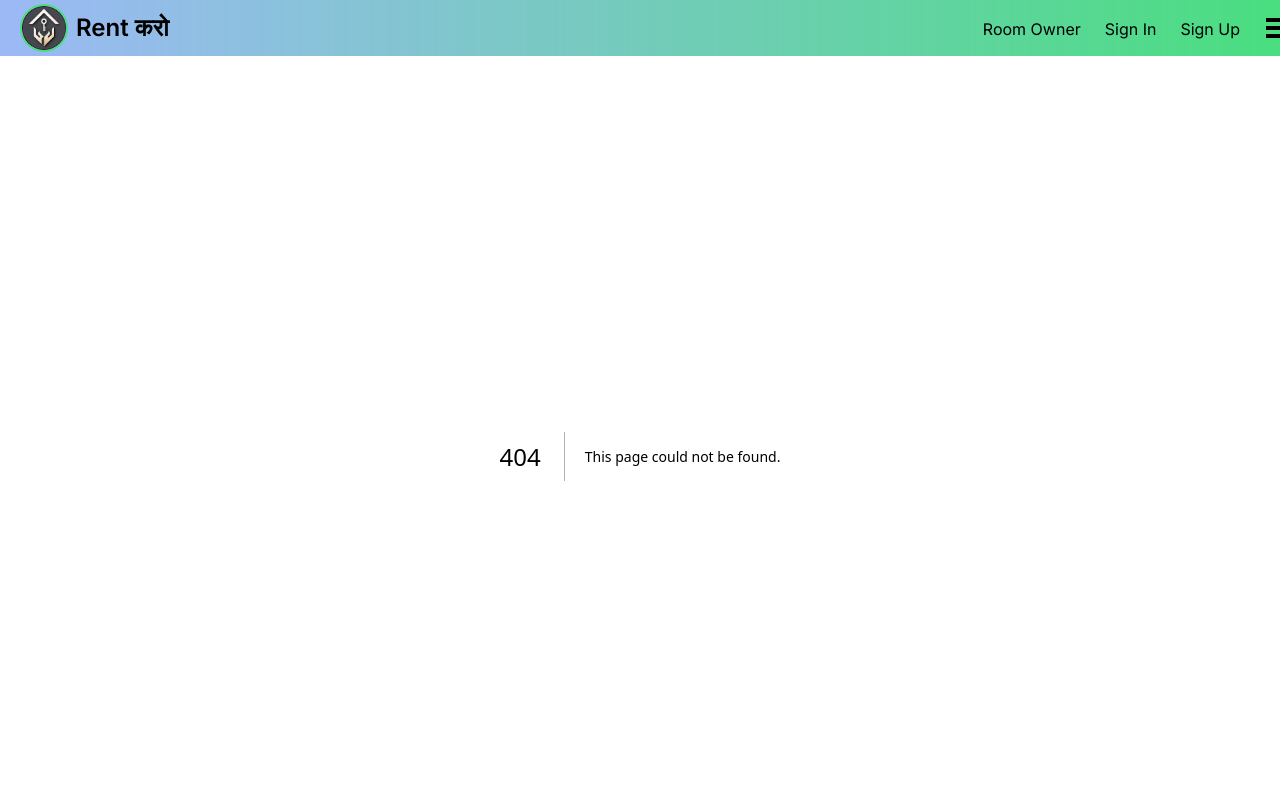
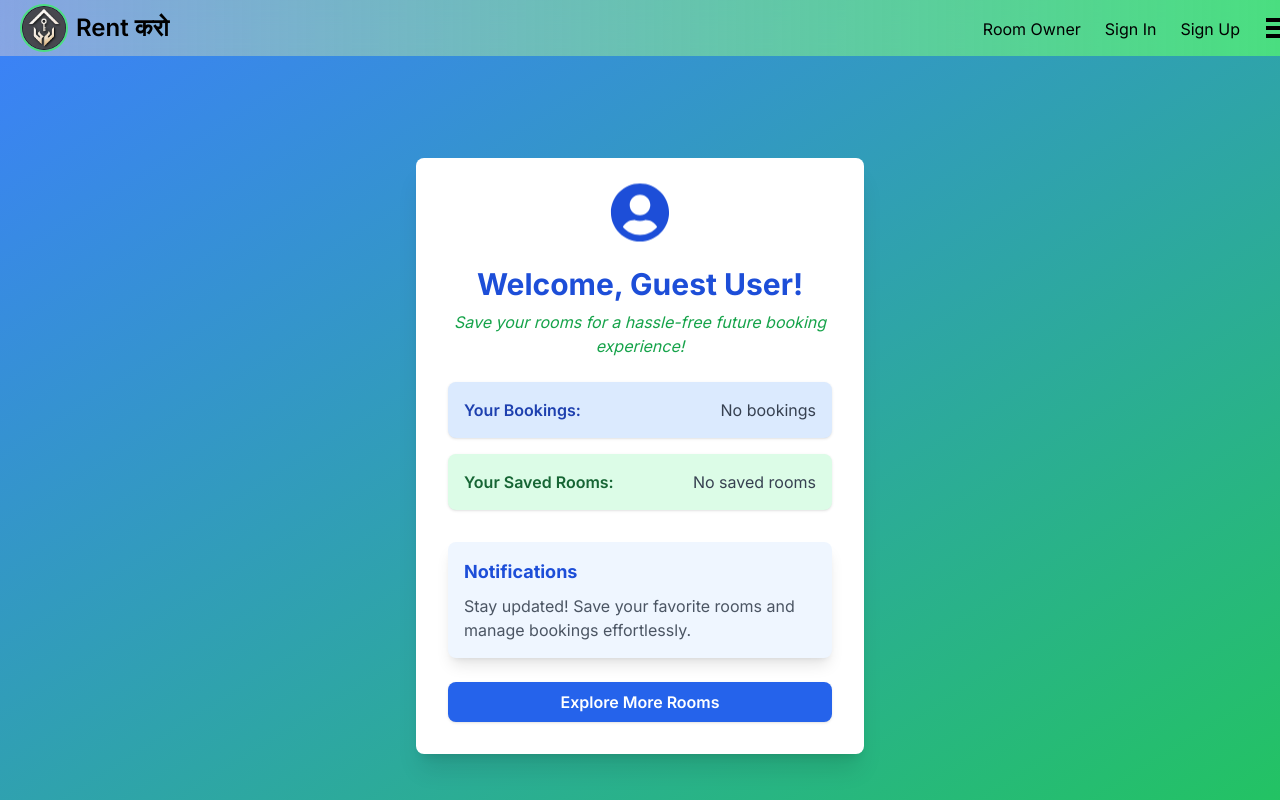
Before and after one commit to monurajj/RentKaro, a Next.js app: page /profile in a window 1280 px wide. Before the commit this address had no page. Shown: the top 800 px of the page. Built offline with nearby package versions, Linux system fonts and the light colour scheme.

Commit message:
improving profile section

```diff
--- a/src/Modal/sidePanelOptiions.jsx
+++ b/src/Modal/sidePanelOptiions.jsx
@@ -4,11 +4,36 @@ import { useEffect, useRef, useState } from 'react';
 import { auth } from '../app/lib/fireBaseConfig';
 import { useRouter } from 'next/navigation';
 
-const SidePanel = ({ isOpen, onClose }) => {
+const SidePanel = ({ isOpen, onClose, setIsPanelOpen }) => {
   const panelRef = useRef(null);
   const [user, setUser] = useState(null);
   const router = useRouter();
 
+  const handleSignOut = async () => {
+    try {
+      // Systematically clear all authentication-related items
+      const itemsToRemove = [
+        "token",
+        "username",
+        "refreshToken",
+        "userId",  // Add any other tokens or user-related items
+      ];
+
+      itemsToRemove.forEach(item => localStorage.removeItem(item));
+      setUser(null);
+      setIsProfileMenuOpen(false);
+      setIsMobileMenuOpen(false);
+      router.push('/');
+
+      window.location.reload();
+    } catch (error) {
+      console.error('Error during sign out:', error);
+      // Optionally show a user-friendly error toast or notification
+    }
+  };
+  const turnOff = ()=>{
+    setIsPanelOpen(false)
+  }
   const menuItems = [
     { id: 'find-accommodation', name: "Find Accommodation", icon: Search, href: "/DashBoard/AllRooms" },
     { id: 'list-property', name: "List Your Property", icon: Home, href: "/DashBoard/OwnerDetails" },
@@ -49,17 +74,6 @@ const SidePanel = ({ isOpen, onClose }) => {
     };
   }, [isOpen, onClose]);
 
-  const handleSignOut = async () => {
-    try {
-      await signOut(auth);
-      localStorage.clear();
-      router.push('/');
-      onClose();
-    } catch (error) {
-      console.error("Error signing out: ", error);
-    }
-  };
-
   if (!isOpen) return null;
 
   return (
@@ -96,19 +110,21 @@ const SidePanel = ({ isOpen, onClose }) => {
           </button>
         </div>
         <nav className="flex-grow overflow-y-auto py-4 px-4 space-y-2">
-          {menuItems.map((item) => (
+          {menuItems.map((item) => {
+            console.log(item)
+            return(
             <Link
               key={item.id}
               href={item.href}
               className="block w-full"
-              onClick={onClose}
+              onClick={turnOff}
             >
               <div className="flex items-center text-left px-4 py-3 text-gray-700 hover:bg-gradient-to-r hover:from-blue-50 hover:to-green-50 rounded-lg transition-all duration-200 ease-in-out transform hover:scale-105 gap-4">
                 <item.icon className="mr-4 h-6 w-6 text-blue-500" />
                 <span className="font-medium">{item.name}</span>
               </div>
             </Link>
-          ))}
+          )})}
           {user && (
             <button
               onClick={handleSignOut}
@@ -116,7 +132,8 @@ const SidePanel = ({ isOpen, onClose }) => {
             >
               <div className="flex items-center gap-4">
                 <LogOut className="mr-4 h-6 w-6 text-blue-500" />
-                <span className="font-medium">Sign Out</span>
+                <span className="font-medium"
+                onClick={handleSignOut}>Sign Out</span>
               </div>
             </button>
           )}
--- /dev/null
+++ b/src/app/profile/page.jsx
@@ -0,0 +1,74 @@
+"use client";
+import { useEffect, useState } from "react";
+import { FaUserCircle } from "react-icons/fa"; // Import user icon
+// import Router from "next/router";
+// import { useRouter } from "next/router";
+import Link from "next/link";
+
+const ProfilePage = () => {
+  const [username, setUsername] = useState("");
+  const [bookings, setBookings] = useState("No bookings");
+  const [savedRooms, setSavedRooms] = useState("No saved rooms");
+//   const router = useRouter();
+
+  useEffect(() => {
+    // Fetch user data from localStorage
+    const storedUsername = localStorage.getItem("username") || "Guest User";
+    setUsername(storedUsername);
+  }, []);
+
+//   const handleClickMore = () => {
+//     router.push("/");
+//   };
+
+  return (
+    <div className="min-h-screen bg-gradient-to-br from-blue-500 to-green-500 flex flex-col items-center justify-center p-6">
+      <div
+        className="bg-white shadow-xl rounded-lg w-full max-w-md p-8 animate-fadeIn"
+        style={{ animationDuration: "1.2s" }}
+      >
+        <div className="flex flex-col items-center">
+          <FaUserCircle className="text-blue-700 text-6xl mb-4 animate-bounce" />
+          <h1 className="text-3xl font-bold text-blue-700 text-center">
+            Welcome, {username}!
+          </h1>
+          <p className="text-center text-green-600 mt-2 italic">
+            Save your rooms for a hassle-free future booking experience!
+          </p>
+        </div>
+
+        <div className="mt-6">
+          <div className="flex justify-between items-center bg-blue-100 p-4 rounded-lg shadow hover:scale-105 transform transition duration-300">
+            <p className="text-blue-800 font-semibold">Your Bookings:</p>
+            <span className="text-gray-700">{bookings}</span>
+          </div>
+          <div className="flex justify-between items-center bg-green-100 p-4 rounded-lg shadow mt-4 hover:scale-105 transform transition duration-300">
+            <p className="text-green-800 font-semibold">Your Saved Rooms:</p>
+            <span className="text-gray-700">{savedRooms}</span>
+          </div>
+        </div>
+
+        <div className="mt-8 bg-blue-50 p-4 rounded-lg shadow-lg hover:shadow-xl transition duration-300">
+          <h2 className="text-lg font-bold text-blue-700">Notifications</h2>
+          <p className="text-gray-600 mt-2">
+            Stay updated! Save your favorite rooms and manage bookings
+            effortlessly.
+          </p>
+        </div>
+
+        <div className="flex justify-center items-center">
+        <Link
+  href="/"
+  className="mt-6 w-full max-w-sm bg-blue-600 text-white font-semibold py-2 rounded-lg shadow hover:bg-blue-700 hover:scale-105 transform transition duration-300 text-center"
+>
+  Explore More Rooms
+</Link>
+
+</div>
+
+      </div>
+    </div>
+  );
+};
+
+export default ProfilePage;
--- a/src/components/HotelsPgRoomDetails.jsx
+++ b/src/components/HotelsPgRoomDetails.jsx
@@ -26,15 +26,11 @@ const HotelsPgRoomDetails = () => {
   const ApiEndPoints = process.env.NEXT_PUBLIC_API_URL;
 
   const [user, setUser] = useState(null);
+
+
   useEffect(() => {
-    const unsubscribe = onAuthStateChanged(auth, (user) => {
-      if (user) {
-        setUser(user);
-      } else {
-        setUser(null);
-      }
-    });
-    return () => unsubscribe();
+    const username = localStorage.getItem("username");
+    setUser(username)
   }, []);
 
   useEffect(() => {
--- a/src/components/NavBar.jsx
+++ b/src/components/NavBar.jsx
@@ -26,14 +26,26 @@ function NavBar() {
   const [user, setUser] = useState(null);
   const router = useRouter();
 
+  // Effect to check and set user on component mount
   useEffect(() => {
-    const token = localStorage.getItem("token");
-    if (token) {
-      const username = localStorage.getItem("username");
-      setUser(username);
-    }
+    const checkUserAuthentication = () => {
+      try {
+        const token = localStorage.getItem("token");
+        const username = localStorage.getItem("username");
+        if (token && username) {
+          setUser(username);
+        } else {
+          setUser(null);
+        }
+      } catch (error) {
+        console.error("Error checking authentication:", error);
+        setUser(null);
+      }
+    };
+    checkUserAuthentication();
   }, []);
 
+  // Effect to handle click outside of profile menu
   useEffect(() => {
     const handleClickOutside = (event) => {
       if (
@@ -43,34 +55,33 @@ function NavBar() {
         setIsProfileMenuOpen(false);
       }
     };
+
     document.addEventListener("mousedown", handleClickOutside);
     return () => document.removeEventListener("mousedown", handleClickOutside);
   }, []);
 
+
+  // Improved sign-out method with more robust handling
   const handleSignOut = async () => {
     try {
-      // Clear all storage
-      localStorage.clear(); // This will clear all localStorage items
-      // or specifically clear required items:
-      // localStorage.removeItem("token");
-      // localStorage.removeItem("username");
-      // localStorage.removeItem("refreshToken");
+      // Systematically clear all authentication-related items
+      const itemsToRemove = [
+        "token",
+        "username",
+        "refreshToken",
+        "userId",  // Add any other tokens or user-related items
+      ];
 
-      // Reset user state
+      itemsToRemove.forEach(item => localStorage.removeItem(item));
       setUser(null);
-
-      // Close any open menus
       setIsProfileMenuOpen(false);
       setIsMobileMenuOpen(false);
+      router.push('/');
 
-      // Force a hard refresh and redirect to home page
-      router.push('/');
-      router.refresh();
-
-      // Optional: If the above doesn't work, force a page reload
-      window.location.href = '/';
+      window.location.reload();
     } catch (error) {
       console.error('Error during sign out:', error);
+      // Optionally show a user-friendly error toast or notification
     }
   };
 
@@ -83,6 +94,7 @@ function NavBar() {
   };
 
   const toggleProfileMenu = () => {
+    setIsPanelOpen(false)
     setIsProfileMenuOpen(!isProfileMenuOpen);
   };
 
@@ -104,6 +116,7 @@ function NavBar() {
                 src={logoImage}
                 alt="Logo"
                 className="w-12 h-12 object-cover rounded-full border-green-400 border-2"
+                priority  // Added priority for faster loading
               />
               <h1 className="ml-2 text-black text-2xl font-Uchen font-semibold">
                 Rent <span>करो</span>
@@ -120,7 +133,7 @@ function NavBar() {
               </Link>
 
               {user ? (
-                <div className="relative mt-1" ref={profileMenuRef}>
+                <div className="relative mt-1" >
                   <button
                     onClick={toggleProfileMenu}
                     className="flex items-center space-x-1 text-black transition"
@@ -131,9 +144,12 @@ function NavBar() {
                   </button>
 
                   {isProfileMenuOpen && (
-                    <div className="absolute right-0 mt-4 w-48 bg-white rounded-md shadow-lg py-1 z-50">
+                    <div className="absolute right-0 mt-4 w-48 bg-white rounded-md shadow-lg py-1 z-50"
+                    ref={profileMenuRef}
+                    >
                       <Link
-                        href="/"
+                        onClick={toggleProfileMenu}
+                        href="/profile"  // Updated to a more specific route
                         className="block px-4 py-2 text-sm text-gray-700 hover:bg-gray-100"
                       >
                         My Profile
@@ -171,6 +187,7 @@ function NavBar() {
               >
                 <GiHamburgerMenu className="h-[2rem] w-[2rem]" />
               </button>
+
             </ul>
 
             {/* Mobile Menu Icon */}
@@ -194,7 +211,7 @@ function NavBar() {
           >
             <ul className="flex flex-col space-y-4 p-4">
               {user ? (
-                <div className="relative z-50" ref={profileMenuRef}>
+                <div className="relative z-50" >
                   <button
                     onClick={toggleProfileMenu}
                     className="flex items-center space-x-1 text-black transition"
@@ -204,19 +221,22 @@ function NavBar() {
                     <FaCaretDown />
                   </button>
                   {isProfileMenuOpen && (
-                    <div className="absolute right-0 mt-4 w-48 bg-white rounded-md shadow-lg py-1">
+                    <div className="absolute right-0 mt-4 w-48 bg-white rounded-md shadow-lg py-1" ref={profileMenuRef}>
                       <Link
-                        href="/"
+                      onClick={toggleProfileMenu}
+                        href="/profile"
                         className="block px-4 py-2 text-sm text-gray-700 mt-2"
                       >
                         My Profile
                       </Link>
+
                       <button
                         onClick={handleSignOut}
-                        className="block w-full text-left px-4 py-2 text-sm text-gray-700 hover:bg-gray-100"
+                        className="z-[100] block w-full text-left px-4 py-2 text-sm text-gray-700 hover:bg-gray-100"
                       >
                         Sign Out
                       </button>
+
                     </div>
                   )}
                 </div>
@@ -279,7 +299,7 @@ function NavBar() {
 
       {/* Render the SidePanel */}
       {!isMobileMenuOpen && (
-        <SidePanel isOpen={isPanelOpen} onClose={togglePanel} />
+        <SidePanel isOpen={isPanelOpen} onClose={togglePanel} setIsPanelOpen={setIsPanelOpen}/>
       )}
     </nav>
   );
```
Also changed, not shown: src/context/filterContext.jsx (+5 -5 lines).
